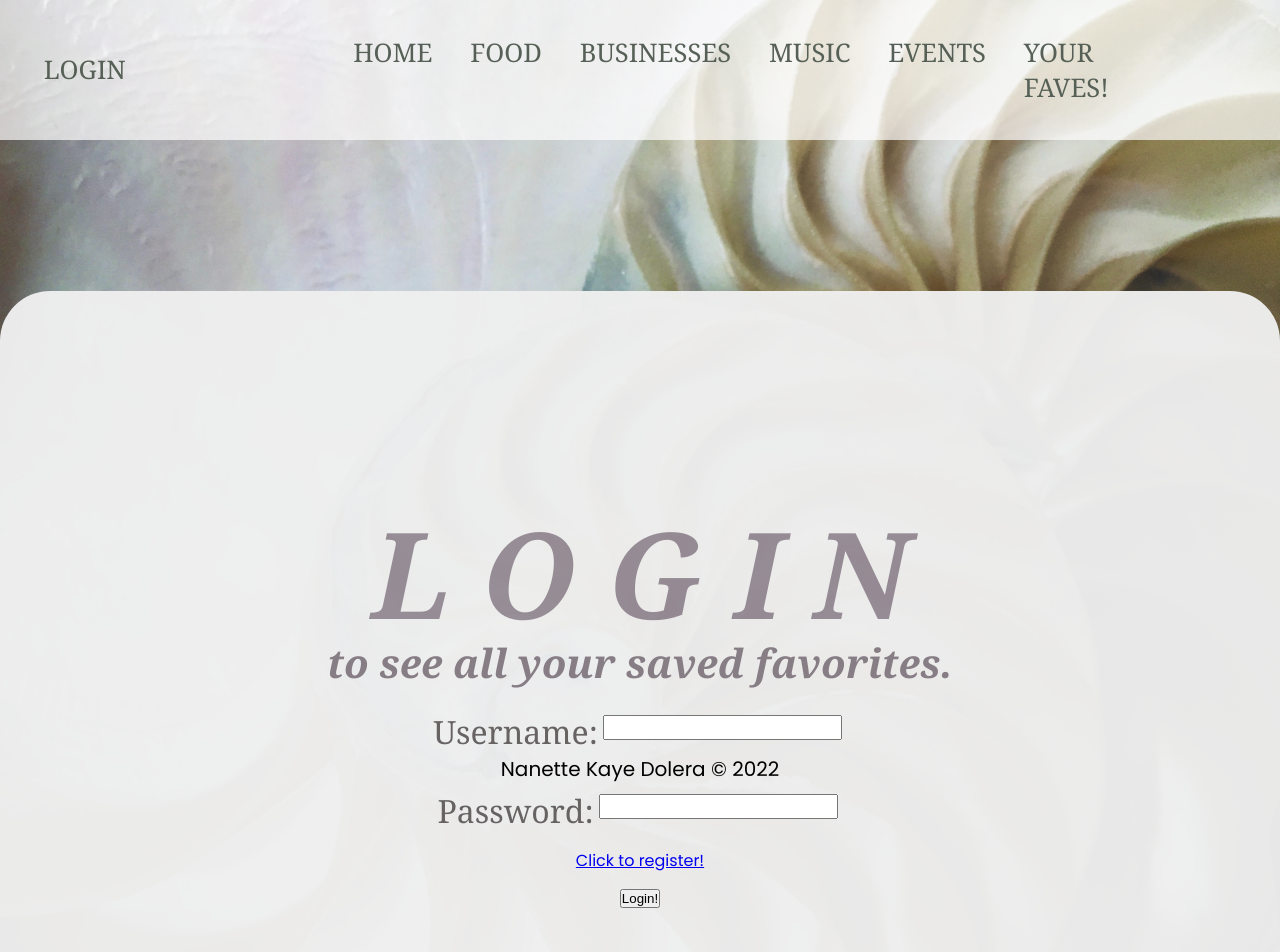
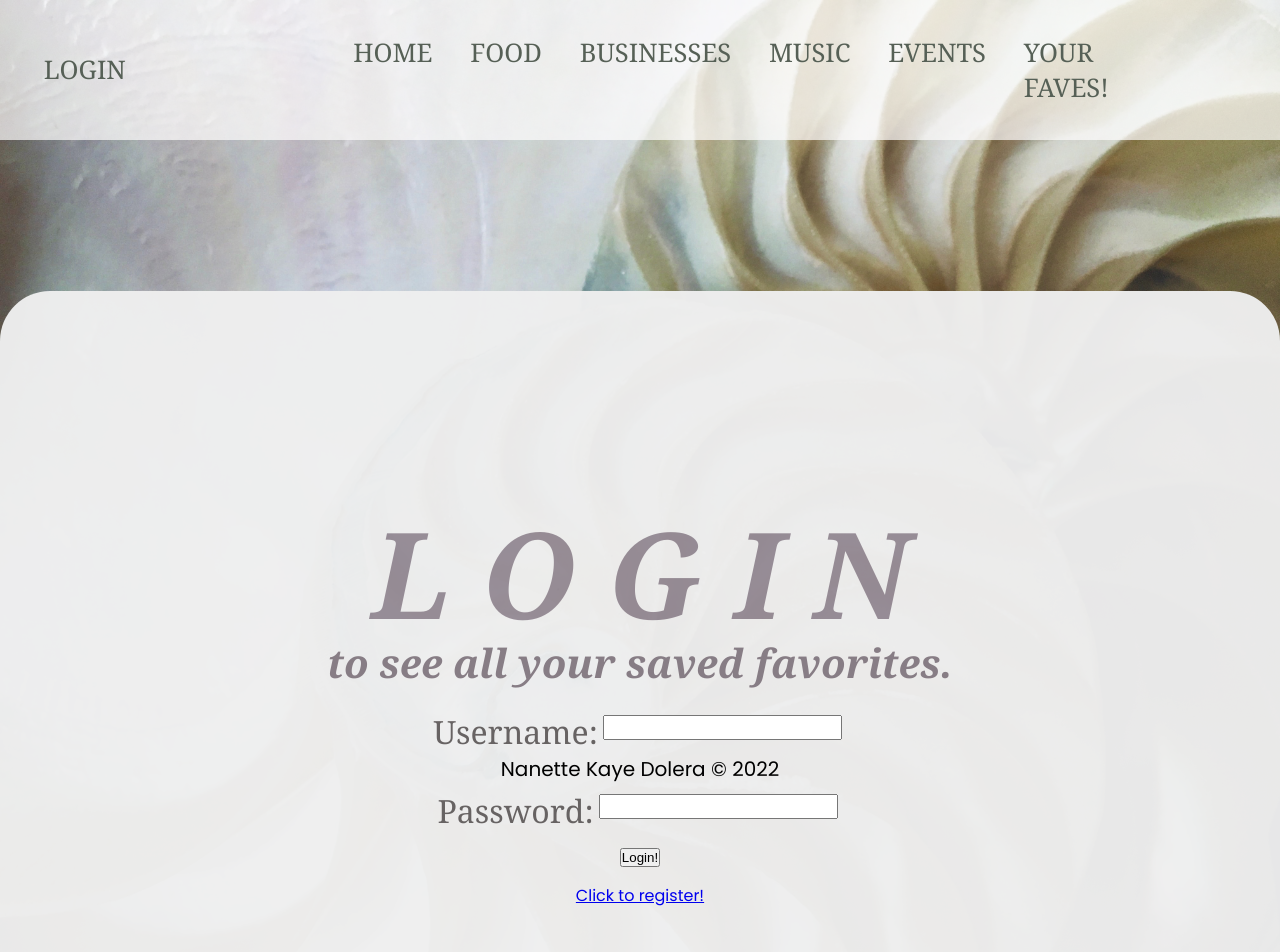
Before and after one commit to NotNanetteKaye/FullStack-capstone2022, a React (Create React App) app in the folder frontend/: page /login in a window 1280 px wide. Shown: the top 952 px of the page. Built offline with nearby package versions, Linux system fonts and the light colour scheme.

Commit message:
Changed LoginPage.js positions

```diff
--- a/frontend/src/pages/LoginPage/LoginPage.js
+++ b/frontend/src/pages/LoginPage/LoginPage.js
@@ -44,8 +44,8 @@ const LoginPage = () => {
         {isServerError ? (
           <p className="error">Login failed, incorrect credentials!</p>
         ) : null}
+         <button>Login!</button>
         <Link to="/register">Click to register!</Link>
-        <button>Login!</button>
       </form>
     </div>
   );
```
